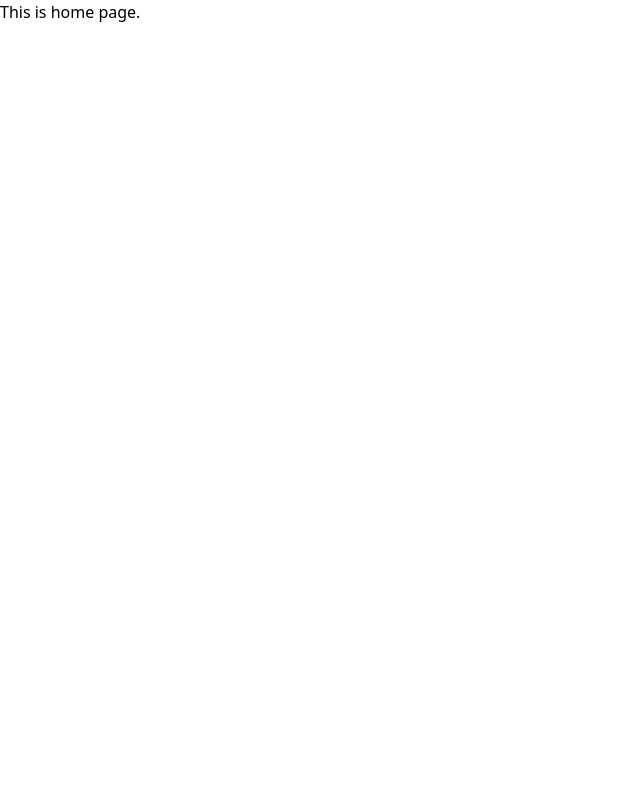
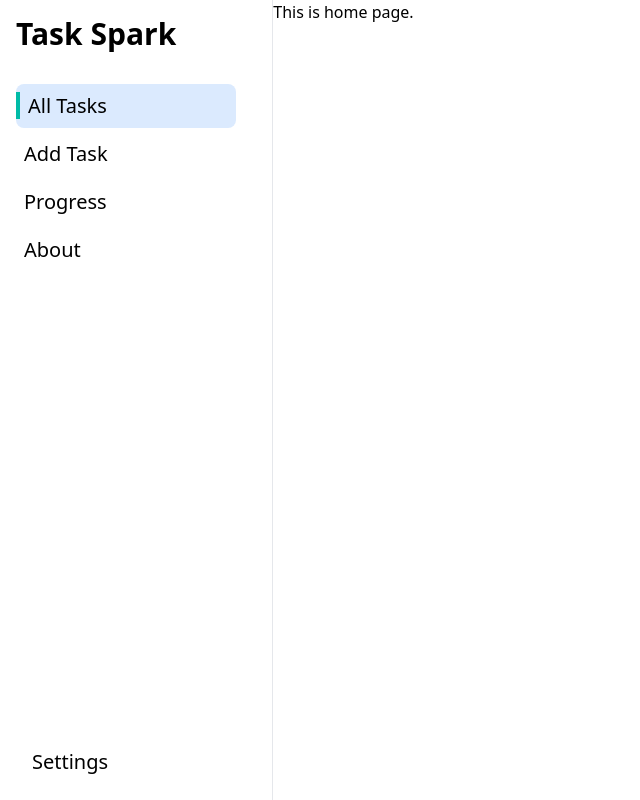
Before and after one commit to unrealblood/task-spark-nextjs, a Next.js app: page / in a window 1280 px wide. Shown: the whole page, without its empty margins (0-640 px from the left). Built offline with nearby package versions, Linux system fonts and the light colour scheme.

Commit message:
create vertical header

```diff
--- /dev/null
+++ b/app/components/header/Header.jsx
@@ -0,0 +1,16 @@
+import Link from "next/link";
+import HeaderNavItems from "./HeaderNavItems";
+import HeaderSettings from "./HeaderSettings";
+
+export default async function Header() {
+    return (
+        <header className="flex flex-col h-screen">
+            <h1 className="pr-24 pl-4 py-4 text-3xl font-bold shrink-0">
+                <Link href="/">Task Spark</Link>
+            </h1>
+
+            <HeaderNavItems />
+            <HeaderSettings />
+        </header>
+    );
+}
--- /dev/null
+++ b/app/components/header/HeaderNavItems.jsx
@@ -0,0 +1,32 @@
+"use client";
+
+import Link from "next/link";
+import { usePathname } from "next/navigation";
+
+export default function HeaderNavItems() {
+    const pathName = usePathname();
+
+    return (
+        <nav className="flex-1 overflow-y-auto pl-4 flex flex-col justify-start items-start text-xl gap-1 w-full mt-4">
+            <Link href="/" className={`${pathName === "/" && `bg-blue-100`} w-[220px] py-2 rounded-lg hover:bg-gray-200`}>
+                <span className={`${pathName === "/" && `border-l-4 border-teal-500`}`} />
+                <span className="ml-2">All Tasks</span>
+            </Link>
+
+            <Link href="/add-task" className={`${pathName === "/add-task" && `bg-blue-100`} w-[220px] py-2 rounded-lg hover:bg-gray-200`}>
+                <span className={`${pathName === "/add-task" && `border-l-4 border-teal-500`}`} />
+                <span className="ml-2">Add Task</span>
+            </Link>
+
+            <Link href="/progress" className={`${pathName === "/progress" && `bg-blue-100`} w-[220px] py-2 rounded-lg hover:bg-gray-200`}>
+                <span className={`${pathName === "/progress" && `border-l-4 border-teal-500`}`} />
+                <span className="ml-2">Progress</span>
+            </Link>
+
+            <Link href="/about" className={`${pathName === "/about" && `bg-blue-100`} w-[220px] py-2 rounded-lg hover:bg-gray-200`}>
+                <span className={`${pathName === "/about" && `border-l-4 border-teal-500`}`} />
+                <span className="ml-2">About</span>
+            </Link>
+        </nav>
+    );
+}
--- /dev/null
+++ b/app/components/header/HeaderSettings.jsx
@@ -0,0 +1,15 @@
+"use client";
+
+import Link from "next/link";
+import { usePathname } from "next/navigation";
+
+export default function HeaderSettings() {
+    const pathName = usePathname();
+
+    return (
+        <Link href="/settings" className={`${pathName === "/settings" && `bg-blue-100`} w-[220px] mx-4 mb-4 p-2 text-xl rounded-lg hover:bg-gray-200`}>
+            <span className={`${pathName === "/settings" && `border-l-4 border-teal-500`}`} />
+            <span className="ml-2">Settings</span>
+        </Link>
+    );
+}
--- a/app/layout.js
+++ b/app/layout.js
@@ -1,3 +1,4 @@
+import Header from "./components/header/Header";
 import "./globals.css";
 
 export const metadata = {
@@ -10,7 +11,13 @@ export default function RootLayout({ children }) {
     <html
       lang="en"
       className={`h-full antialiased`}>
-      <body className="min-h-full flex flex-col">{children}</body>
+        <body>
+          <div className="flex justify-start items-start">
+            <Header />
+
+            {children}
+          </div>
+        </body>
     </html>
   );
 }
--- a/app/page.js
+++ b/app/page.js
@@ -1,6 +1,6 @@
 export default function Home() {
   return (
-    <div>
+    <div className="min-h-screen border-l border-gray-200">
       <div>This is home page.</div>
     </div>
   );
```
